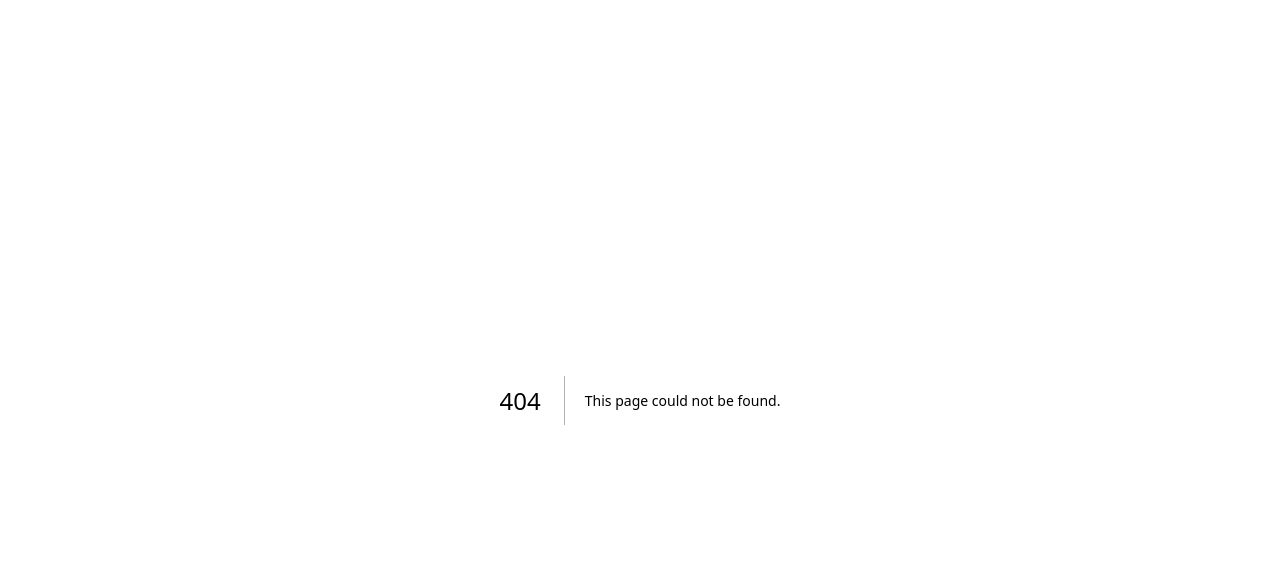
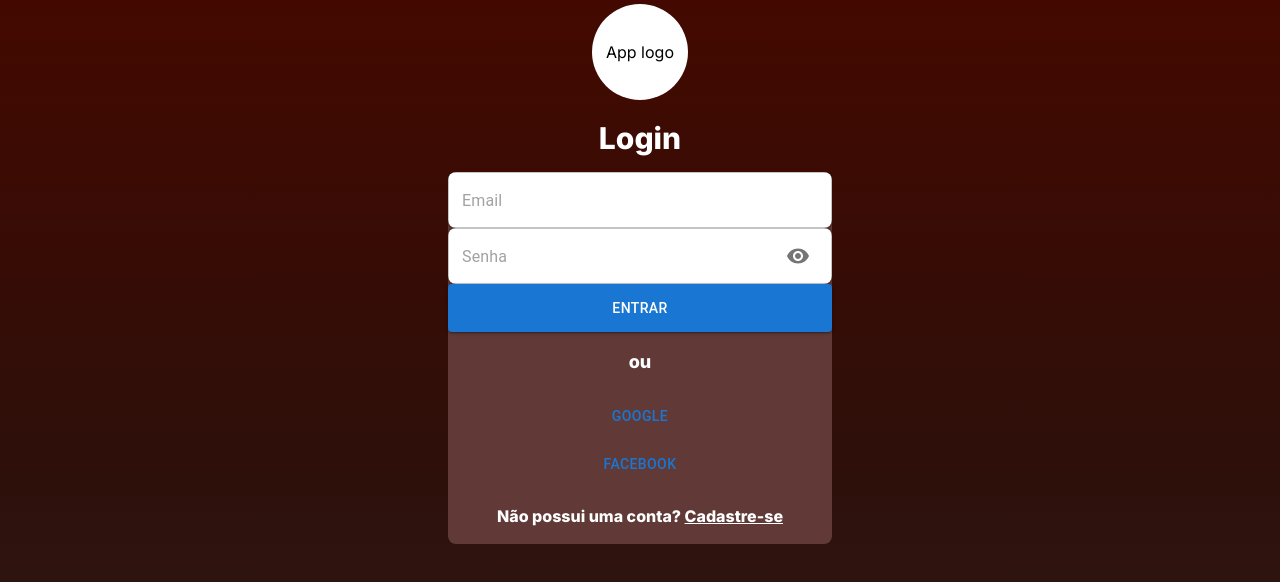
Before and after one commit to event-squad/front, a Next.js app: page /auth/login in a window 1280 px wide. Before the commit this address had no page. Shown: the top 582 px of the page. Built offline with nearby package versions, Linux system fonts and the light colour scheme.

Commit message:
feat: page login

```diff
--- a/package.json
+++ b/package.json
@@ -9,6 +9,11 @@
     "lint": "next lint"
   },
   "dependencies": {
+    "@emotion/react": "^11.11.0",
+    "@emotion/styled": "^11.11.0",
+    "@mui/icons-material": "^5.11.16",
+    "@mui/material": "^5.13.2",
+    "@mui/types": "^7.2.4",
     "@types/node": "20.2.3",
     "@types/react": "18.2.7",
     "@types/react-dom": "18.2.4",
--- /dev/null
+++ b/src/app/(pages)/auth/login/login-form.tsx
@@ -0,0 +1,59 @@
+"use client";
+
+import { FormControl, TextField, Button, IconButton, InputAdornment } from "@mui/material";
+import { Visibility, VisibilityOff } from "@mui/icons-material"
+import Link from "next/link";
+import { useState } from "react";
+
+const LoginForm = () => {
+  const [showPassword, setShowPassword] = useState(false);
+
+  const handleTogglePasswordVisibility = () => {
+    setShowPassword(!showPassword);
+  }
+
+  return (
+    <div className="flex flex-col">
+      <FormControl className="md:w-96 mx-auto w-11/12 rounded-lg p-5 bg-[#613a37]">
+        <TextField
+          id="outlined-basic"
+          placeholder="Email"
+          variant="outlined"
+          className="bg-white rounded-lg my-1"
+        />
+        <TextField
+        type={showPassword ? 'text' : 'password'}
+        className="bg-white rounded-lg my-1"
+        placeholder="Senha"
+        InputProps={{
+          endAdornment: (
+            <InputAdornment position="end">
+              <IconButton onClick={handleTogglePasswordVisibility}>
+                {showPassword ? <VisibilityOff /> : <Visibility />}
+              </IconButton>
+            </InputAdornment>
+          ),
+        }}
+      />
+        <Button
+          className="bg-red-500 my-2 h-12 hover:bg-red-400"
+          type="submit"
+          variant="contained"
+        >
+          Entrar
+        </Button>
+        <h1 className="text-white font-extrabold text-lg mx-auto my-4">ou</h1>
+        <Button className="bg-white my-2 h-12 text-black">Google</Button>
+        <Button className="bg-blue-600 my-2 h-12 text-black">Facebook</Button>
+        <h1 className="text-white font-extrabold my-4 mx-auto">
+          Não possui uma conta?{" "}
+          <Link className="underline" href="/auth/signup">
+            Cadastre-se
+          </Link>
+        </h1>
+      </FormControl>
+    </div>
+  );
+};
+
+export default LoginForm;
--- /dev/null
+++ b/src/app/(pages)/auth/login/logo.tsx
@@ -0,0 +1,9 @@
+const Logo = () => {
+  return (
+    <div className="flex justify-center items-center mx-auto m-1 bg-white w-24 h-24 rounded-full">
+      <h1>App logo</h1>
+    </div>
+  );
+};
+
+export default Logo;
--- /dev/null
+++ b/src/app/(pages)/auth/login/page.tsx
@@ -0,0 +1,14 @@
+import LoginForm from "./login-form";
+import Logo from "./logo";
+
+const Page = () => {
+ return(
+  <div className="md:flex flex-col justify-center items-center">
+   <Logo />
+   <h1 className=" text-white font-extrabold text-3xl my-4 mx-7">Login</h1>
+   <LoginForm />
+  </div>
+ )
+}
+
+export default Page;
--- a/src/app/(pages)/auth/signin/page.tsx
+++ /dev/null
@@ -1,9 +0,0 @@
-const Page = () => {
- return(
-  <>
-   <h1>login page</h1>
-  </>
- )
-}
-
-export default Page;
--- a/src/app/layout.tsx
+++ b/src/app/layout.tsx
@@ -1,21 +1,20 @@
-import './globals.css'
-import { Inter } from 'next/font/google'
+import { Inter } from "next/font/google";
+import "./globals.css";
 
-const inter = Inter({ subsets: ['latin'] })
+const inter = Inter({ subsets: ["latin"], display: "swap" });
 
 export const metadata = {
-  title: 'Event app',
-
-}
+  title: "Event app",
+};
 
 export default function RootLayout({
   children,
 }: {
-  children: React.ReactNode
+  children: React.ReactNode;
 }) {
   return (
     <html lang="pt-Br">
       <body className={inter.className}>{children}</body>
     </html>
-  )
+  );
 }
```
Also changed, not shown: 1 other file (tests, documents, lock files or other folders).
